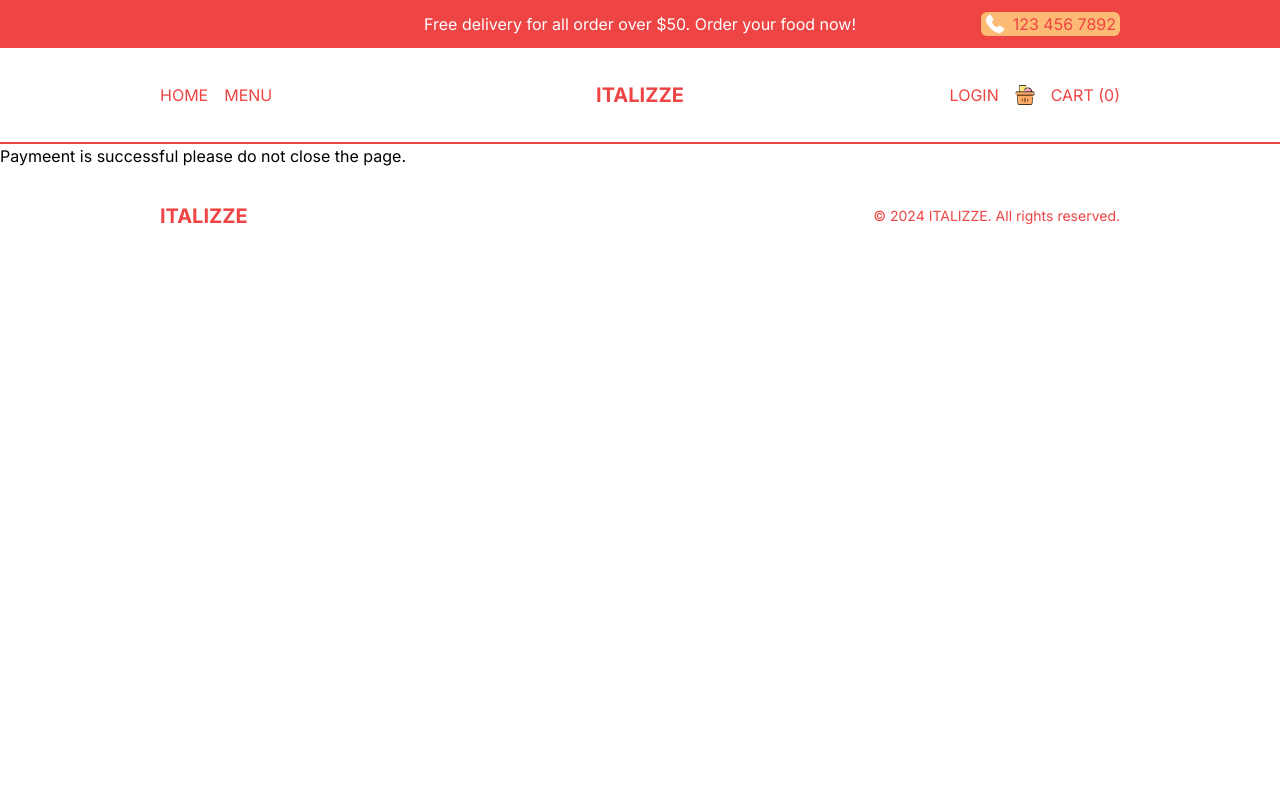
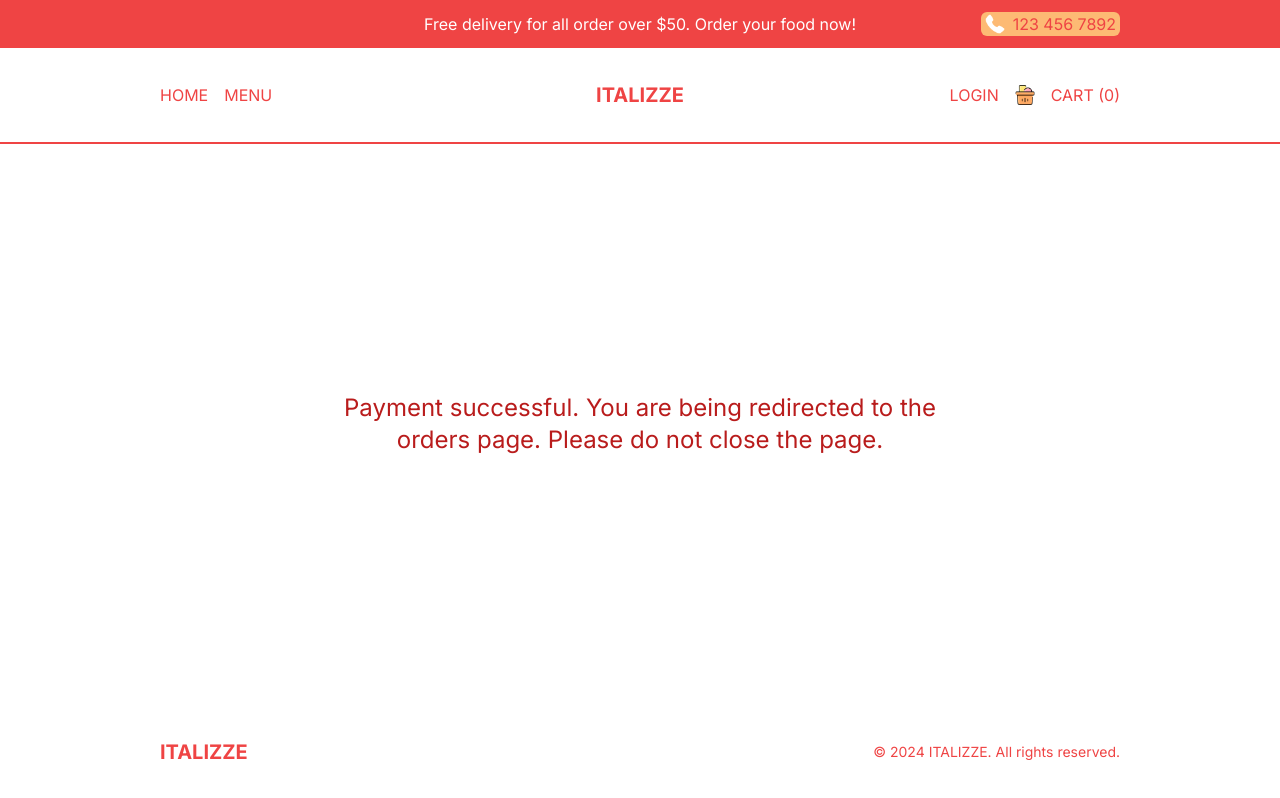
Before and after one commit to PrashanthBalakrishnan/fullstack-food-ordering-app, a Next.js app: page /success in a window 1280 px wide. Built offline with nearby package versions, Linux system fonts and the light colour scheme; no server answers.

Commit message:
added style for sucesspage

```diff
--- a/src/app/success/page.tsx
+++ b/src/app/success/page.tsx
@@ -28,7 +28,14 @@ function Search() {
     emptyCart();
     makeRequest();
   }, [router, searchParams, emptyCart]);
-  return <div>Paymeent is successful please do not close the page.</div>;
+  return (
+    <div className="min-h-[calc(100vh-6rem)] md:min-h-[calc(100vh-15rem)] flex items-center justify-center text-center text-2xl text-red-700">
+      <p className="max-w-[600px]">
+        Payment successful. You are being redirected to the orders page. Please
+        do not close the page.
+      </p>
+    </div>
+  );
 }
 
 const SuccessPage = () => {
--- a/src/components/Loading.tsx
+++ b/src/components/Loading.tsx
@@ -2,8 +2,8 @@ import Image from "next/image";
 
 const Loading = () => {
   return (
-    <div className="flex justify-center items-center animate-spin mt-8">
-      <Image src="/temporary/p1.png" alt="loading" height={100} width={100} />
+    <div className="min-h-[calc(100vh-6rem)] md:min-h-[calc(100vh-15rem)] flex justify-center items-center animate-spin mt-8">
+      <Image src="/temporary/p1.png" alt="loading" height={200} width={200} />
     </div>
   );
 };
```
